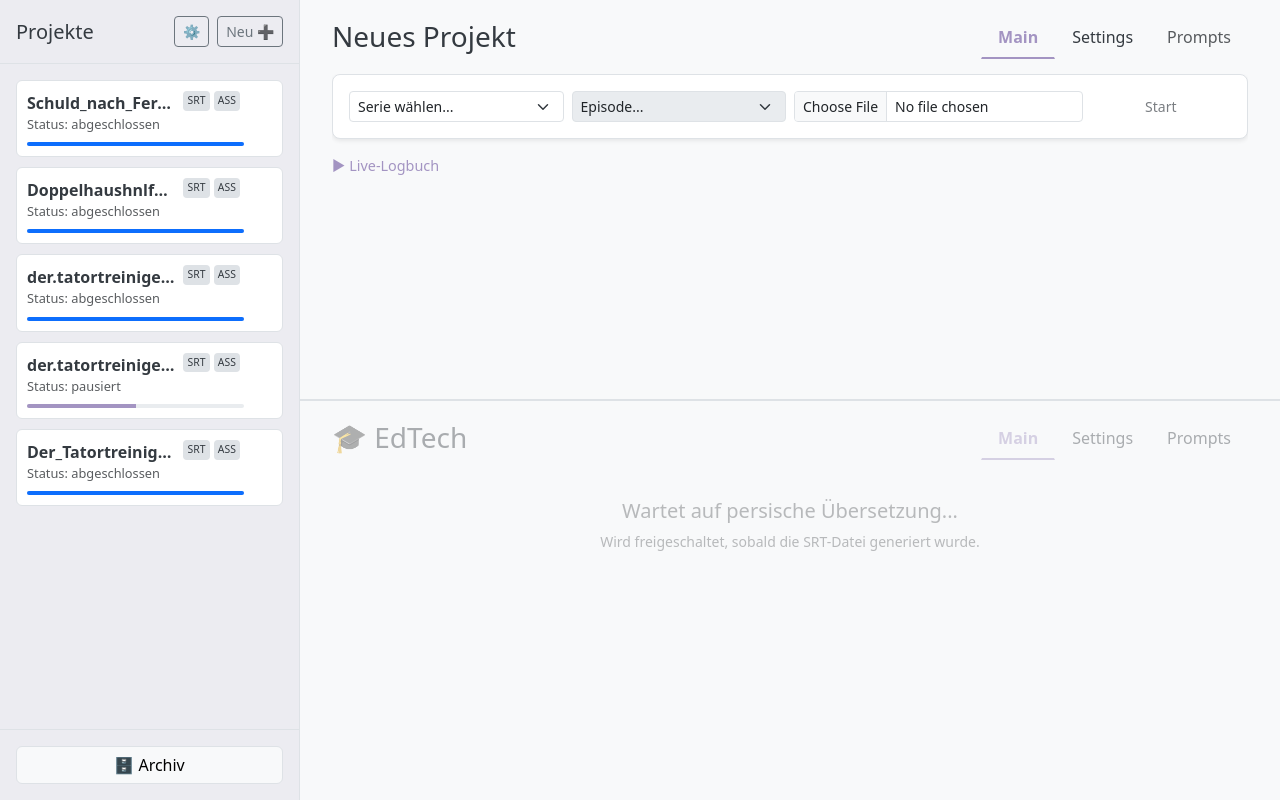
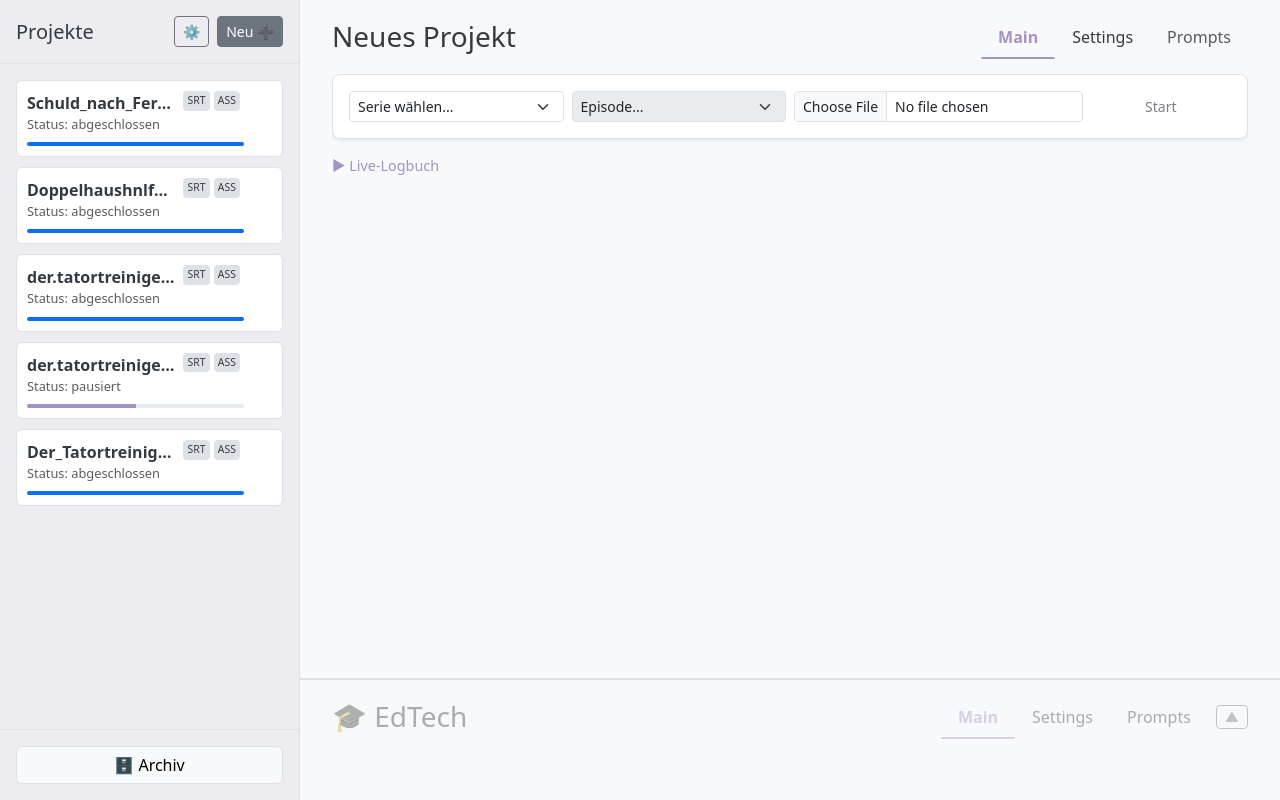
Before and after one commit to marcelsperner-ai/SubTranslate-2, a Flask app: page / in a window 1280 px wide. Run offline with Flask 3, Linux system fonts and the light colour scheme; data comes from the database, SQL or seed files in the repository; data that the repository does not hold is empty; some libraries are stand-ins or nearby versions.

Commit message:
"Neu"-Button adjusted to stay drak grey when selected.

```diff
--- a/app/templates/index.html
+++ b/app/templates/index.html
@@ -104,6 +104,11 @@
             background-color: var(--purple-accent);
             color: white;
         }
+        #btnNewProject.active {
+            color: #fff;
+            background-color: #6c757d;
+            border-color: #6c757d;
+        }
 
         /* HAUPTBEREICH & FENSTER */
         .main-workspace {
@@ -135,6 +140,19 @@
             padding: 1rem 2rem;
             min-height: 0;
             overflow: hidden;
+            transition: flex-grow 0.3s ease, flex-basis 0.3s ease;
+        }
+        .split-pane.pane-maximized {
+            flex: 1 1 0;
+        }
+        .split-pane.pane-minimized {
+            flex: 0 0 15vh;
+        }
+        .split-pane.pane-minimized .pane-body {
+            display: none;
+        }
+        .edtech-pane-toggle {
+            line-height: 1;
         }
         .translation-tab-content,
         .main-tab-content,
@@ -312,7 +330,7 @@
             <h5 class="m-0">Projekte</h5>
             <div class="d-flex gap-2">
                 <button type="button" class="btn btn-sm btn-outline-secondary" id="btnOpenSettings" title="Standard-Einstellungen" aria-label="Standard-Einstellungen" data-bs-toggle="modal" data-bs-target="#settingsModal">⚙️</button>
-                <button class="btn btn-sm btn-outline-secondary" id="btnNewProject">Neu ➕</button>
+                <button class="btn btn-sm btn-outline-secondary active" id="btnNewProject">Neu ➕</button>
             </div>
         </div>
 
@@ -367,7 +385,7 @@
         </div>
 
         <!-- OBERES FENSTER: Translation -->
-        <div class="split-pane pane-top">
+        <div class="split-pane pane-top pane-maximized" id="translationZone">
             <div class="d-flex justify-content-between align-items-center mb-2">
                 <h3 id="currentProjectTitle" class="m-0">Neues Projekt</h3>
                 <ul class="nav nav-tabs border-0" id="transTabs" role="tablist">
@@ -377,7 +395,7 @@
                 </ul>
             </div>
 
-            <div class="tab-content translation-tab-content flex-grow-1 mt-2">
+            <div class="tab-content translation-tab-content pane-body flex-grow-1 mt-2">
                 <div class="tab-pane fade show active" id="trans-main">
                     <div class="main-tab-layout">
                         <div class="main-tab-header">
@@ -495,17 +513,20 @@
         </div>
 
         <!-- UNTERES FENSTER: EdTech -->
-        <div class="split-pane disabled-overlay" id="edtechZone">
+        <div class="split-pane disabled-overlay pane-minimized" id="edtechZone">
             <div class="d-flex justify-content-between align-items-center mb-2">
                 <h3 class="m-0">🎓 EdTech</h3>
-                <ul class="nav nav-tabs border-0">
-                    <li class="nav-item"><a class="nav-link active" data-bs-toggle="tab" href="#ed-main">Main</a></li>
-                    <li class="nav-item"><a class="nav-link" data-bs-toggle="tab" href="#ed-settings">Settings</a></li>
-                    <li class="nav-item"><a class="nav-link" data-bs-toggle="tab" href="#ed-prompts">Prompts</a></li>
-                </ul>
+                <div class="d-flex align-items-center gap-2">
+                    <ul class="nav nav-tabs border-0">
+                        <li class="nav-item"><a class="nav-link active" data-bs-toggle="tab" href="#ed-main">Main</a></li>
+                        <li class="nav-item"><a class="nav-link" data-bs-toggle="tab" href="#ed-settings">Settings</a></li>
+                        <li class="nav-item"><a class="nav-link" data-bs-toggle="tab" href="#ed-prompts">Prompts</a></li>
+                    </ul>
+                    <button type="button" class="btn btn-sm btn-outline-secondary edtech-pane-toggle" id="btnToggleEdtechPane" title="Ansicht wechseln" aria-label="EdTech-Ansicht maximieren/minimieren">▲</button>
+                </div>
             </div>
 
-            <div class="tab-content flex-grow-1 mt-2">
+            <div class="tab-content pane-body flex-grow-1 mt-2">
                 <!-- EDTECH MAIN TAB (Validieren & Status) -->
                 <div class="tab-pane fade show active" id="ed-main">
                     <div id="edtechStatusBox" class="text-center pt-4">
```
Also changed, not shown: app/static/js/main.js (+59 -0 lines).
